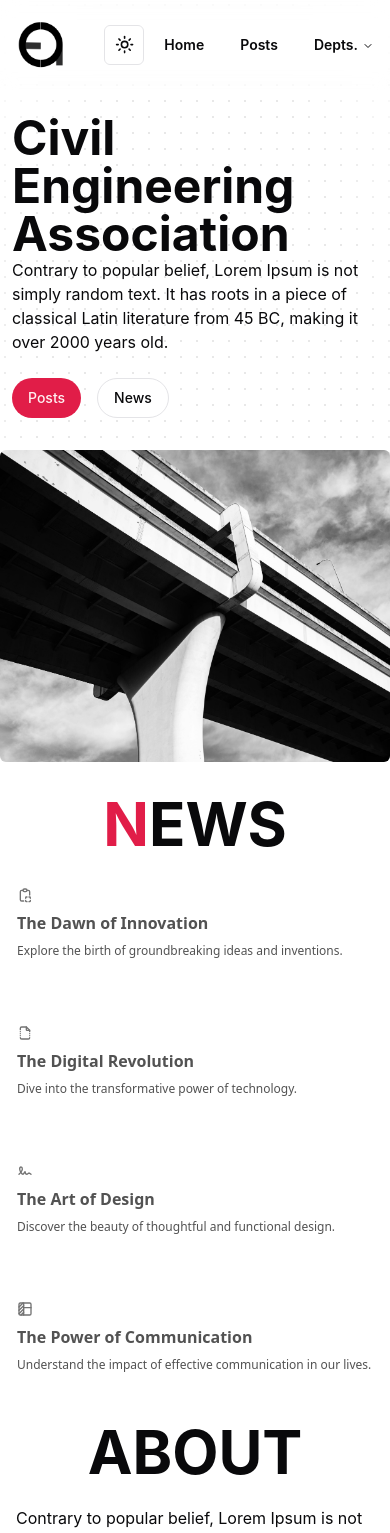
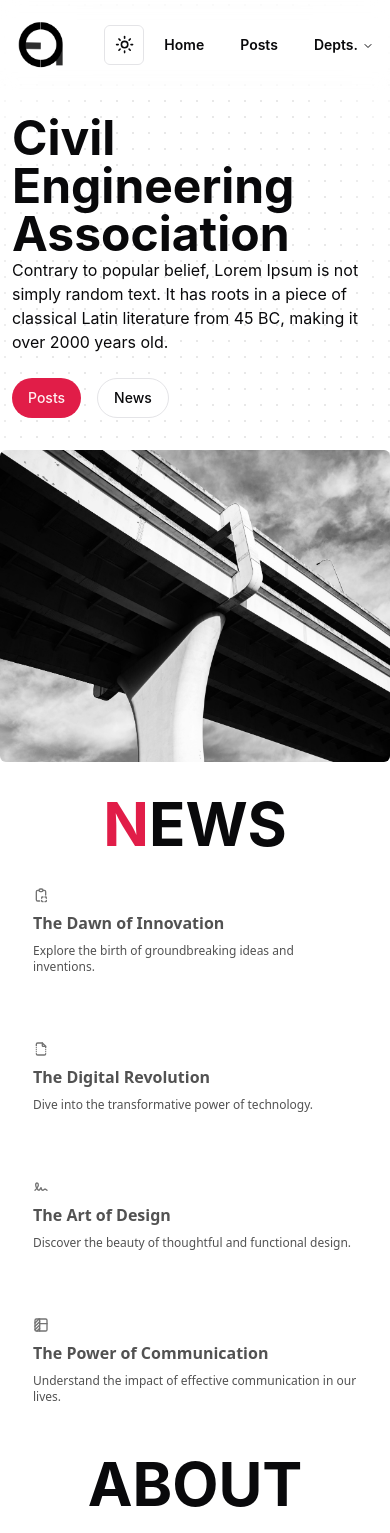
Before and after one commit to Abhinesh612/cea-test, a Next.js app: page / in a window 390 px wide. Shown: the top 1533 px of the page. Built offline with nearby package versions, Linux system fonts and the light colour scheme.

Commit message:
fixed news section responssive margin

```diff
--- a/app/page.tsx
+++ b/app/page.tsx
@@ -122,7 +122,7 @@ export default function Home() {
 
 function BentoGridSecondDemo() {
   return (
-    <BentoGrid className="max-w-4xl mx-auto md:auto-rows-[20rem]">
+    <BentoGrid className="max-w-4xl mx-auto max-sm:mx-4 md:auto-rows-[20rem]">
       {items.map((item, i) => (
         <BentoGridItem
           key={i}
```
